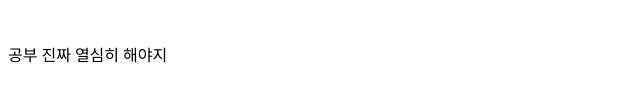
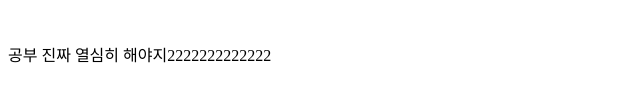
Before and after one commit to Tvivid/my-first-web-site, a plain HTML site: page index.html in a window 1280 px wide. Shown: the part 300-402 px from the top of the page, without its empty margins (0-640 px from the left). Drawn offline with Linux system fonts and the light colour scheme.

Commit message:
Add files via upload

```diff
--- a/index.html
+++ b/index.html
@@ -19,6 +19,6 @@
 <br>멋있네
 <img src="coding.jpg" width="100%" >
 <p>언제 공부하고 언제 운동하고 언제 코테하고 언제 프젝하냐</p>
-<p style="margin-top:45px;">공부 진짜 열심히 해야지</p>
+<p style="margin-top:45px;">공부 진짜 열심히 해야지2222222222222</p>
 </body>
 </html>
```
